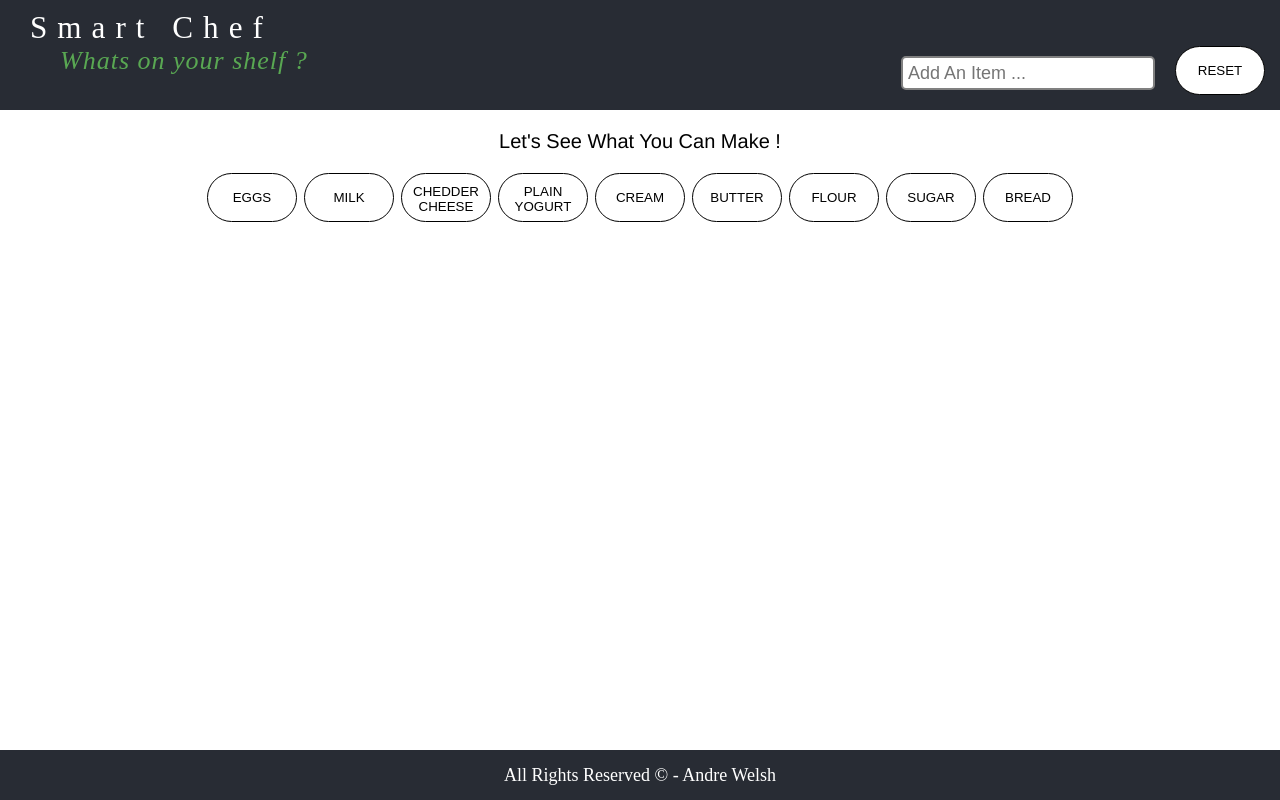
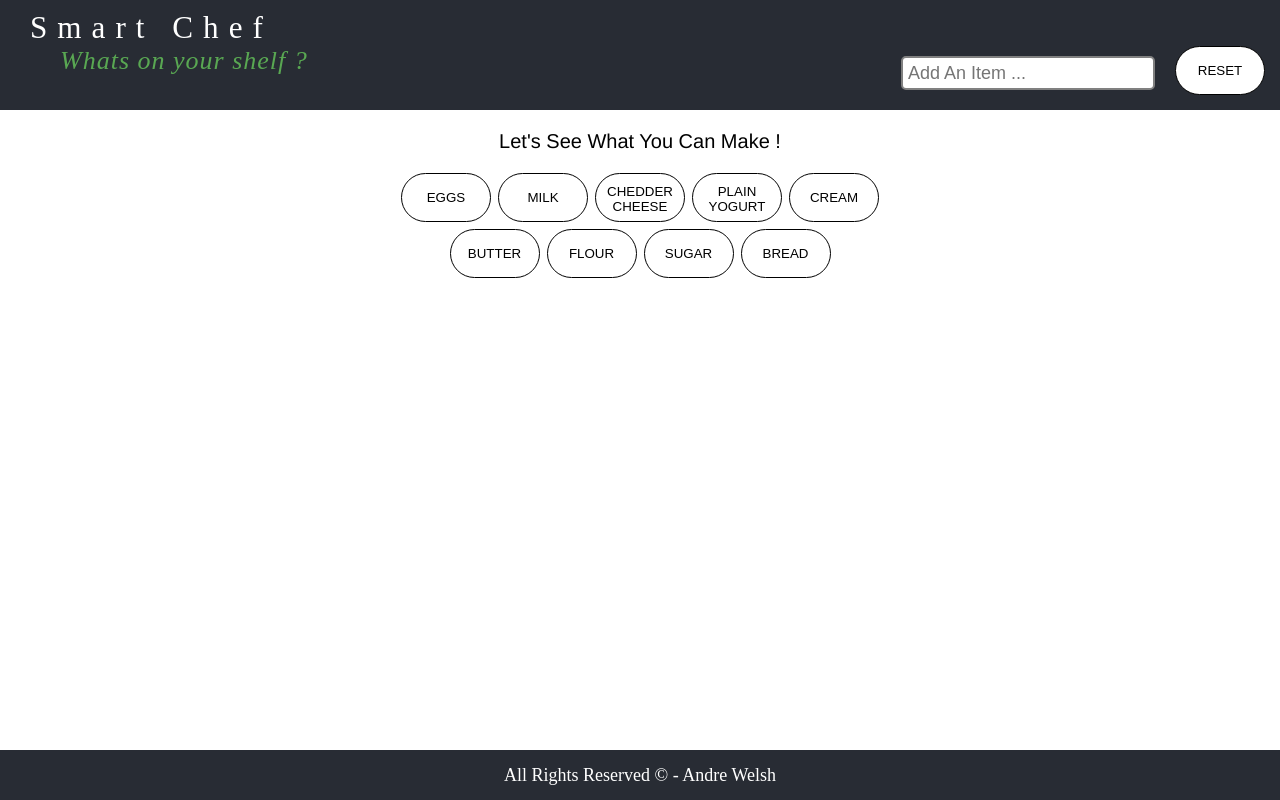
Before and after one commit to andrewelsh/Smart-Chef, a React (Create React App) app: page / in a window 1280 px wide. Built offline with nearby package versions, Linux system fonts and the light colour scheme.

Commit message:
adjusted max-width on app-flex

```diff
--- a/src/components/App.css
+++ b/src/components/App.css
@@ -72,7 +72,7 @@ input:focus {
   flex-wrap: wrap;
   gap: 7px;
   justify-content: center;
-  /* width: 300px; */
+  max-width: 500px;
 }
 .someSuggestions {
   font-family: "Franklin Gothic Medium", "Arial Narrow", Arial, sans-serif;
```
